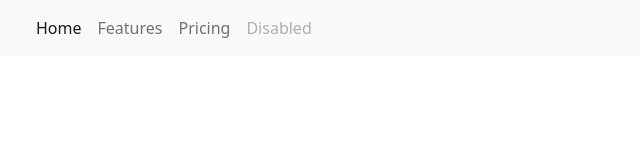
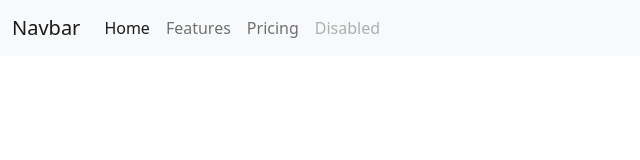
Before and after one commit to MassiGy/AlgoViz, a website: page src/views/index.html in a window 1280 px wide. Shown: the whole page, without its empty margins (0-640 px from the left). Drawn offline with nearby package versions, Linux system fonts and the light colour scheme.

Commit message:
+theme-implementation: tyring to implement theme

```diff
--- a/src/views/index.html
+++ b/src/views/index.html
@@ -11,7 +11,7 @@
 <body>
     <nav class="navbar navbar-expand-lg bg-light">
   <div class="container-fluid">
-          <a class="navbar-brand" href="#"></a>
+    <a class="navbar-brand" href="#">Navbar</a>
     <button class="navbar-toggler" type="button" data-bs-toggle="collapse" data-bs-target="#navbarNavAltMarkup" aria-controls="navbarNavAltMarkup" aria-expanded="false" aria-label="Toggle navigation">
       <span class="navbar-toggler-icon"></span>
     </button>
```
Lines whose indentation alone changed are shown as unchanged.
